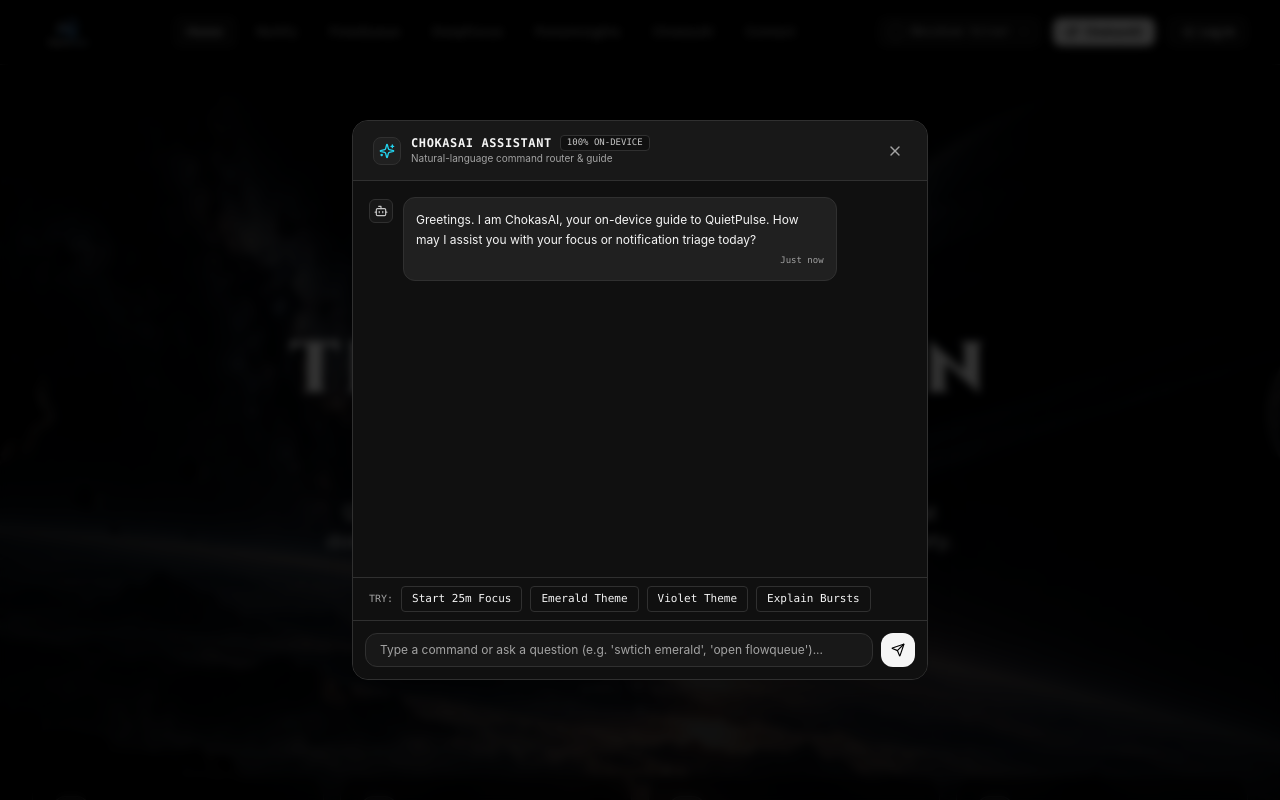
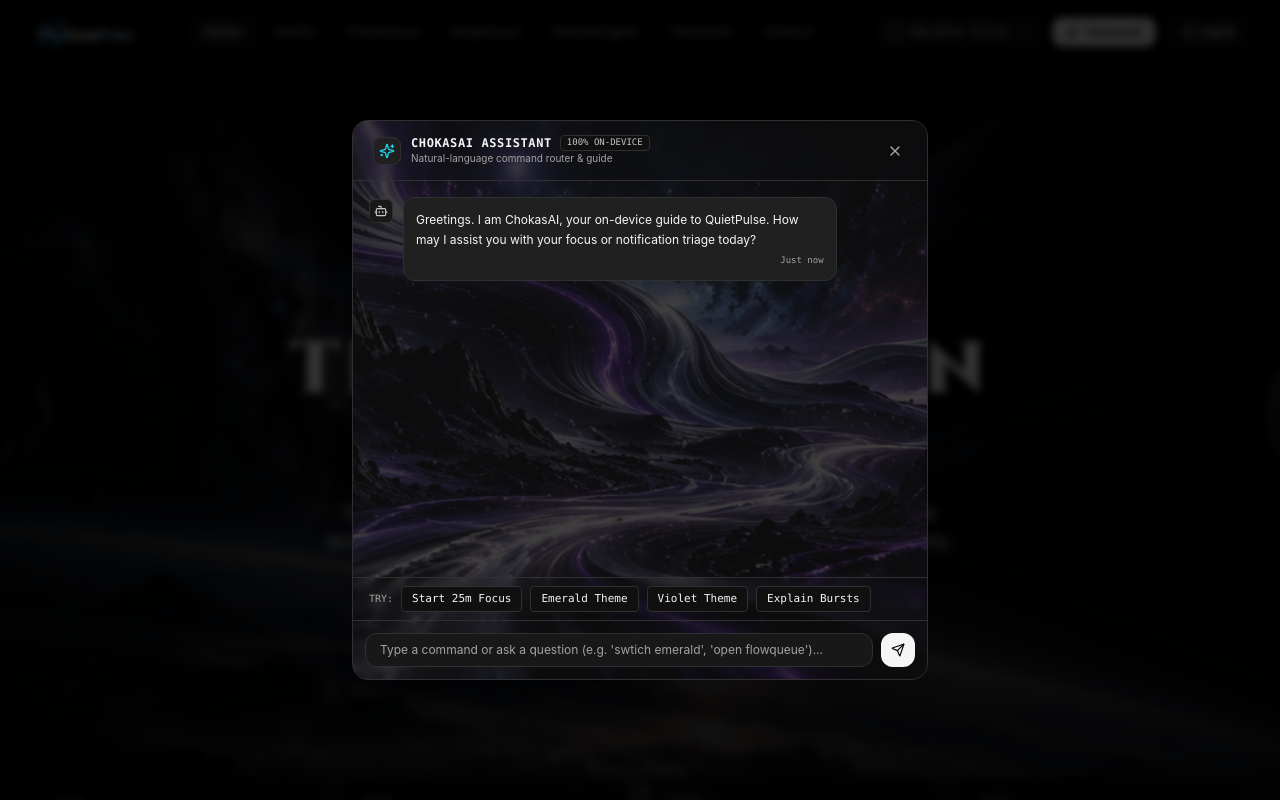
Before and after one commit to U-Didpaye/HackoRuv-QuietPulse, a React (Vite) app in the folder web/: page / in a window 1280 px wide. Both pictures are taken after a click on the button "Ask ChokasAI". Shown: the top 800 px of the page. Built offline with nearby package versions, Linux system fonts and the light colour scheme.

Commit message:
feat: integrate genuine transparent QuietPulse logo, neon emblem, and multi-page cosmic backgrounds

```diff
--- a/web/src/App.tsx
+++ b/web/src/App.tsx
@@ -14,6 +14,7 @@ import { RulesPage } from './pages/RulesPage';
 import { PrivacyPage } from './pages/PrivacyPage';
 import { ContactPage } from './pages/ContactPage';
 import { LoginPage } from './pages/LoginPage';
+import { PageBackground } from './components/PageBackground';
 
 import { BurstDetector } from './intelligence/burstDetector';
 import { LocalLearningEngine } from './intelligence/localLearning';
@@ -272,8 +273,9 @@ function QuietPulseApp() {
           />
         )}
 
-        {/* NotiFy: Live Interception Feed */}
+        {/* NotiFy: Live Interception Feed (Cosmic Monolith Overlook Background) */}
         {(currentRoute === 'notify' || currentRoute === 'engine') && (
+          <PageBackground imageSrc="/backgrounds/bg-monolith-overlook.jpg">
             <div className="px-4 sm:px-6 lg:px-8">
               <DashboardPage
                 isFocusActive={isFocusActive}
@@ -287,10 +289,12 @@ function QuietPulseApp() {
                 onNavigate={navigateTo}
               />
             </div>
+          </PageBackground>
         )}
 
-        {/* FlowQueue */}
+        {/* FlowQueue (Bioluminescent Flowing River Background) */}
         {(currentRoute === 'flowqueue' || currentRoute === 'queue') && (
+          <PageBackground imageSrc="/backgrounds/bg-bioluminescent-river.png">
             <div className="px-4 sm:px-6 lg:px-8">
               <QueuePage
                 items={items}
@@ -301,10 +305,12 @@ function QuietPulseApp() {
                 onFeedback={handleFeedback}
               />
             </div>
+          </PageBackground>
         )}
 
-        {/* DeepFocus */}
+        {/* DeepFocus (Golden Summit Sanctuary Background) */}
         {(currentRoute === 'deepfocus' || currentRoute === 'focus') && (
+          <PageBackground imageSrc="/backgrounds/bg-golden-summit.png" overlayStyle="focused">
             <div className="px-4 sm:px-6 lg:px-8">
               <FocusPage
                 isFocusActive={isFocusActive}
@@ -314,17 +320,21 @@ function QuietPulseApp() {
                 onEndFocus={handleEndFocus}
               />
             </div>
+          </PageBackground>
         )}
 
-        {/* PulseInsights */}
+        {/* PulseInsights (Violet Cosmic Energy Stream Background) */}
         {(currentRoute === 'pulseinsights' || currentRoute === 'insights') && (
+          <PageBackground imageSrc="/backgrounds/bg-violet-stream.png">
             <div className="px-4 sm:px-6 lg:px-8">
               <InsightsPage metrics={metrics} />
             </div>
+          </PageBackground>
         )}
 
-        {/* Rules */}
+        {/* Rules (Sovereign Metallic Crest Background) */}
         {currentRoute === 'rules' && (
+          <PageBackground imageSrc="/backgrounds/bg-metallic-portrait-emblem.png" overlayStyle="focused">
             <div className="px-4 sm:px-6 lg:px-8">
               <RulesPage
                 rules={rules}
@@ -338,10 +348,12 @@ function QuietPulseApp() {
                 }}
               />
             </div>
+          </PageBackground>
         )}
 
-        {/* Privacy & Permissions */}
+        {/* Privacy & Permissions (Sovereign Metallic Crest Background) */}
         {currentRoute === 'privacy' && (
+          <PageBackground imageSrc="/backgrounds/bg-metallic-portrait-emblem.png" overlayStyle="focused">
             <div className="px-4 sm:px-6 lg:px-8">
               <PrivacyPage
                 onResetLearning={() => learningEngineRef.current.reset()}
@@ -349,10 +361,12 @@ function QuietPulseApp() {
                 feedbackRecordsCount={learningEngineRef.current.getHistory().length}
               />
             </div>
+          </PageBackground>
         )}
 
-        {/* Stress Testing Lab */}
+        {/* Stress Testing Lab (Ringed Horizon Sunrise Background) */}
         {currentRoute === 'demo' && (
+          <PageBackground imageSrc="/backgrounds/bg-ringed-sunrise-landscape.jpg">
             <div className="px-4 sm:px-6 lg:px-8">
               <DemoLabPage
                 onRunScenario={handleRunScenario}
@@ -360,11 +374,14 @@ function QuietPulseApp() {
                 simulatedCount={items.filter(i => i.event.sourceType === 'SIMULATED').length}
               />
             </div>
+          </PageBackground>
         )}
 
-        {/* Contact Page */}
+        {/* Contact Page (Cosmic Monolith Background) */}
         {currentRoute === 'contact' && (
+          <PageBackground imageSrc="/backgrounds/bg-monolith-overlook.jpg">
             <ContactPage />
+          </PageBackground>
         )}
 
         {/* Login Page */}
--- a/web/src/components/ChokasModal.tsx
+++ b/web/src/components/ChokasModal.tsx
@@ -169,9 +169,18 @@ export const ChokasModal: React.FC<ChokasModalProps> = ({
 
   return (
     <div className="fixed inset-0 z-50 bg-black/80 backdrop-blur-sm flex items-center justify-center p-4">
-      <div className="w-full max-w-xl h-[560px] bg-v-surface border border-v-border rounded-2xl shadow-2xl flex flex-col overflow-hidden animate-reveal">
+      <div className="relative w-full max-w-xl h-[560px] bg-v-surface border border-v-border rounded-2xl shadow-2xl flex flex-col overflow-hidden animate-reveal">
+        {/* Subtle Futuristic Cosmic Texture Overlay */}
+        <div className="absolute inset-0 z-0 pointer-events-none opacity-20 overflow-hidden select-none">
+          <img
+            src="/backgrounds/bg-violet-stream.png"
+            alt=""
+            className="w-full h-full object-cover transform scale-110 animate-ambient-drift"
+          />
+        </div>
+
         {/* Header */}
-        <div className="px-5 py-3.5 border-b border-v-border flex items-center justify-between bg-v-secondary">
+        <div className="relative z-10 px-5 py-3.5 border-b border-v-border flex items-center justify-between bg-v-secondary/90 backdrop-blur-sm">
           <div className="flex items-center gap-2.5">
             <div className="w-7 h-7 rounded-lg bg-v-elevated border border-v-border flex items-center justify-center text-v-text">
               <Sparkles className="w-4 h-4 text-cyan-400" />
@@ -194,7 +203,7 @@ export const ChokasModal: React.FC<ChokasModalProps> = ({
         </div>
 
         {/* Message Thread */}
-        <div className="flex-1 p-4 overflow-y-auto space-y-3 font-sans text-xs">
+        <div className="relative z-10 flex-1 p-4 overflow-y-auto space-y-3 font-sans text-xs">
           {messages.map((m) => (
             <div
               key={m.id}
@@ -233,7 +242,7 @@ export const ChokasModal: React.FC<ChokasModalProps> = ({
         </div>
 
         {/* Suggested Quick Action Chips */}
-        <div className="px-4 py-2 border-t border-v-border bg-v-secondary/40 flex items-center gap-2 overflow-x-auto text-[11px] font-mono">
+        <div className="relative z-10 px-4 py-2 border-t border-v-border bg-v-secondary/80 backdrop-blur-sm flex items-center gap-2 overflow-x-auto text-[11px] font-mono">
           <span className="text-v-text-muted text-[10px] uppercase shrink-0">Try:</span>
           <button
             onClick={() => handleCommand('Start 25m focus session')}
@@ -267,7 +276,7 @@ export const ChokasModal: React.FC<ChokasModalProps> = ({
             e.preventDefault();
             handleCommand(input);
           }}
-          className="p-3 border-t border-v-border bg-v-surface flex items-center gap-2"
+          className="relative z-10 p-3 border-t border-v-border bg-v-surface/90 backdrop-blur-sm flex items-center gap-2"
         >
           <input
             type="text"
--- a/web/src/components/Footer.tsx
+++ b/web/src/components/Footer.tsx
@@ -24,13 +24,13 @@ export const Footer: React.FC<FooterProps> = ({
           {/* Brand Info */}
           <div className="md:col-span-2 space-y-4">
             <div className="flex items-center gap-3">
-              <div className="h-10 relative flex items-center justify-center">
+              <div className="h-10 relative flex items-center justify-center bg-transparent">
                 <img
-                  src="/quietpulse-logo.png"
+                  src="/quietpulse-logo-transparent.png"
                   alt="QuietPulse"
-                  className="h-9 w-auto object-contain"
+                  className="h-9 w-auto object-contain bg-transparent"
                   onError={(e) => {
-                    (e.currentTarget as HTMLImageElement).src = '/quietpulse-logo-centered.png';
+                    (e.currentTarget as HTMLImageElement).src = '/quietpulse-logo.png';
                   }}
                 />
               </div>
--- a/web/src/components/Navbar.tsx
+++ b/web/src/components/Navbar.tsx
@@ -40,20 +40,19 @@ export const Navbar: React.FC<NavbarProps> = ({
     <header className="sticky top-0 z-40 bg-v-bg/90 backdrop-blur-md border-b border-v-border transition-colors duration-250">
       <div className="max-w-7xl mx-auto px-4 sm:px-6 lg:px-8 h-16 flex items-center justify-between">
 
-        {/* Official QuietPulse Logo & Wordmark Header Asset */}
+        {/* Official QuietPulse Logo & Wordmark Header Asset (100% Transparent Alpha) */}
         <button
           onClick={() => onNavigate('home')}
-          className="flex items-center gap-2 group focus:outline-none"
+          className="flex items-center gap-2 group focus:outline-none bg-transparent border-0 p-0"
           title="QuietPulse — Less Noise. More Focus."
         >
-          <div className="h-9 relative flex items-center justify-center">
+          <div className="h-9 relative flex items-center justify-center bg-transparent">
             <img
-              src="/quietpulse-logo.png"
+              src="/quietpulse-logo-transparent.png"
               alt="QuietPulse"
-              className="h-8 sm:h-9 w-auto object-contain filter group-hover:brightness-110 transition"
+              className="h-8 sm:h-9 w-auto object-contain filter group-hover:brightness-110 transition bg-transparent"
               onError={(e) => {
-                // Fallback to centered logo if horizontal fails
-                (e.currentTarget as HTMLImageElement).src = '/quietpulse-logo-centered.png';
+                (e.currentTarget as HTMLImageElement).src = '/quietpulse-logo.png';
               }}
             />
           </div>
--- /dev/null
+++ b/web/src/components/PageBackground.tsx
@@ -0,0 +1,67 @@
+import React from 'react';
+
+interface PageBackgroundProps {
+  imageSrc: string;
+  children: React.ReactNode;
+  opacity?: number;
+  className?: string;
+  overlayStyle?: 'standard' | 'focused' | 'subtle';
+}
+
+/**
+ * Reusable Cinematic Page Background Component
+ * Intelligently applies uploaded cosmic and planetary imagery with
+ * adaptive gradient overlays to ensure 100% text legibility across all 5 themes.
+ */
+export const PageBackground: React.FC<PageBackgroundProps> = ({
+  imageSrc,
+  children,
+  opacity = 0.55,
+  className = '',
+  overlayStyle = 'standard',
+}) => {
+  return (
+    <div className={`relative min-h-[calc(100vh-4rem)] w-full overflow-hidden ${className}`}>
+      {/* Background Artwork Layer */}
+      <div className="absolute inset-0 z-0 pointer-events-none select-none overflow-hidden">
+        <img
+          src={imageSrc}
+          alt=""
+          aria-hidden="true"
+          className="w-full h-full object-cover object-center transform scale-105 animate-ambient-drift filter brightness-75 contrast-110"
+        />
+
+        {/*
+          Multi-Stop Theme-Adaptive Gradient Vignette:
+          Blends smoothly into var(--v-bg) at top, sides, and bottom,
+          preserving crisp contrast for cards, text, and tables.
+        */}
+        <div
+          className="absolute inset-0 pointer-events-none"
+          style={{
+            background:
+              overlayStyle === 'focused'
+                ? `
+                  radial-gradient(ellipse at 50% 40%, rgba(0, 0, 0, 0.45) 0%, rgba(0, 0, 0, 0.88) 80%, var(--v-bg) 100%),
+                  linear-gradient(to bottom, var(--v-bg) 0%, transparent 15%, transparent 75%, var(--v-bg) 100%)
+                `
+                : overlayStyle === 'subtle'
+                ? `
+                  radial-gradient(ellipse at 50% 50%, rgba(0, 0, 0, 0.3) 0%, rgba(0, 0, 0, 0.8) 75%, var(--v-bg) 100%),
+                  linear-gradient(to bottom, var(--v-bg) 0%, transparent 20%, transparent 80%, var(--v-bg) 100%)
+                `
+                : `
+                  radial-gradient(ellipse at 50% 45%, rgba(0, 0, 0, 0.4) 0%, rgba(0, 0, 0, 0.85) 75%, var(--v-bg) 100%),
+                  linear-gradient(to bottom, var(--v-bg) 0%, transparent 15%, transparent 75%, var(--v-bg) 100%)
+                `,
+          }}
+        />
+      </div>
+
+      {/* Foreground Interactive Content with Silky Page-Entry Animation */}
+      <div className="relative z-10 w-full animate-page-enter">
+        {children}
+      </div>
+    </div>
+  );
+};
--- a/web/src/index.css
+++ b/web/src/index.css
@@ -144,6 +144,36 @@ body {
   animation: subtle-float 14s ease-in-out infinite;
 }
 
+/* Slow Ambient Background Drift for Multi-Page Backdrops */
+@keyframes ambient-drift {
+  0%, 100% {
+    transform: scale(1.04) translate(0, 0);
+  }
+  50% {
+    transform: scale(1.07) translate(-0.8%, -0.8%);
+  }
+}
+
+.animate-ambient-drift {
+  animation: ambient-drift 22s ease-in-out infinite;
+}
+
+/* Page Entry Animation: Smooth opacity fade-in with slight upward rise */
+@keyframes page-enter {
+  0% {
+    opacity: 0;
+    transform: translateY(14px);
+  }
+  100% {
+    opacity: 1;
+    transform: translateY(0);
+  }
+}
+
+.animate-page-enter {
+  animation: page-enter 0.5s cubic-bezier(0.16, 1, 0.3, 1) forwards;
+}
+
 /* Light sweep / progress indicator for launch screen */
 @keyframes light-sweep {
   0% {
@@ -177,6 +207,15 @@ body {
   transform: translateY(0);
 }
 
+/* Interactive Card & Button Hover Micro-transitions */
+.card-hover-fx {
+  transition: transform 0.25s cubic-bezier(0.16, 1, 0.3, 1), border-color 0.25s ease, box-shadow 0.25s ease;
+}
+.card-hover-fx:hover {
+  transform: translateY(-2px);
+  box-shadow: 0 12px 30px -10px rgba(0, 0, 0, 0.5);
+}
+
 /* Custom Scrollbar */
 ::-webkit-scrollbar {
   width: 7px;
@@ -192,3 +231,25 @@ body {
 ::-webkit-scrollbar-thumb:hover {
   background: var(--v-accent);
 }
+
+/* Respect Accessibility & Reduced Motion Preferences */
+@media (prefers-reduced-motion: reduce) {
+  *, ::before, ::after {
+    animation-duration: 0.01ms !important;
+    animation-iteration-count: 1 !important;
+    transition-duration: 0.01ms !important;
+    scroll-behavior: auto !important;
+  }
+  .animate-metallic-sweep,
+  .animate-subtle-float,
+  .animate-ambient-drift,
+  .animate-light-sweep,
+  .animate-page-enter {
+    animation: none !important;
+    transform: none !important;
+  }
+  .reveal-init {
+    opacity: 1 !important;
+    transform: none !important;
+  }
+}
--- a/web/src/pages/HomePage.tsx
+++ b/web/src/pages/HomePage.tsx
@@ -124,14 +124,14 @@ export const HomePage: React.FC<HomePageProps> = ({
         {/* Hero Foreground Content Layer */}
         <div className="relative z-10 max-w-4xl mx-auto flex flex-col items-center pt-8 sm:pt-14">
 
-          {/* Official QuietPulse Logo & Wordmark Artwork */}
+          {/* Official QuietPulse Neon Logo Artwork per User Directive */}
           <div className="h-16 sm:h-20 w-auto mb-5 flex items-center justify-center animate-reveal">
             <img
-              src="/quietpulse-logo.png"
+              src="/quietpulse-neon-logo.png"
               alt="QuietPulse"
-              className="h-14 sm:h-18 w-auto object-contain filter drop-shadow-[0_0_30px_rgba(255,255,255,0.25)]"
+              className="h-14 sm:h-18 w-auto object-contain filter drop-shadow-[0_0_35px_rgba(34,211,238,0.35)]"
               onError={(e) => {
-                (e.currentTarget as HTMLImageElement).src = '/quietpulse-logo-centered.png';
+                (e.currentTarget as HTMLImageElement).src = '/quietpulse-logo-transparent.png';
               }}
             />
           </div>
--- a/web/src/pages/LoginPage.tsx
+++ b/web/src/pages/LoginPage.tsx
@@ -85,11 +85,11 @@ export const LoginPage: React.FC<LoginPageProps> = ({ onLoginSuccess, onNavigate
         <div className="flex flex-col items-center text-center mb-8">
           <div className="h-12 w-auto mb-3 flex items-center justify-center">
             <img
-              src="/quietpulse-logo.png"
+              src="/quietpulse-neon-logo.png"
               alt="QuietPulse"
-              className="h-11 w-auto object-contain filter drop-shadow-[0_0_20px_rgba(255,255,255,0.2)]"
+              className="h-11 w-auto object-contain filter drop-shadow-[0_0_25px_rgba(34,211,238,0.35)]"
               onError={(e) => {
-                (e.currentTarget as HTMLImageElement).src = '/quietpulse-logo-centered.png';
+                (e.currentTarget as HTMLImageElement).src = '/quietpulse-logo-transparent.png';
               }}
             />
           </div>
```
Also changed, not shown: web/public/quietpulse-logo-transparent.png (added), web/public/quietpulse-neon-logo.png (added). Lines whose indentation alone changed are shown as unchanged.
